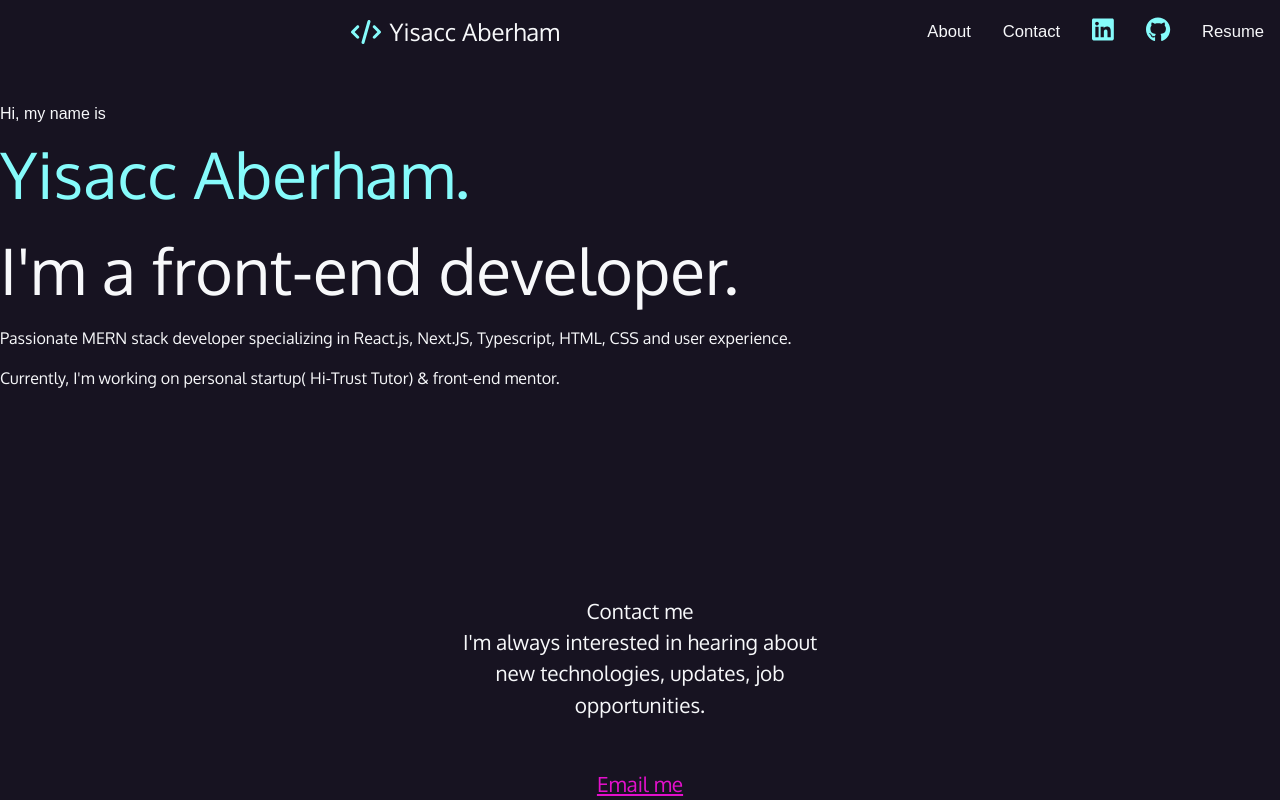
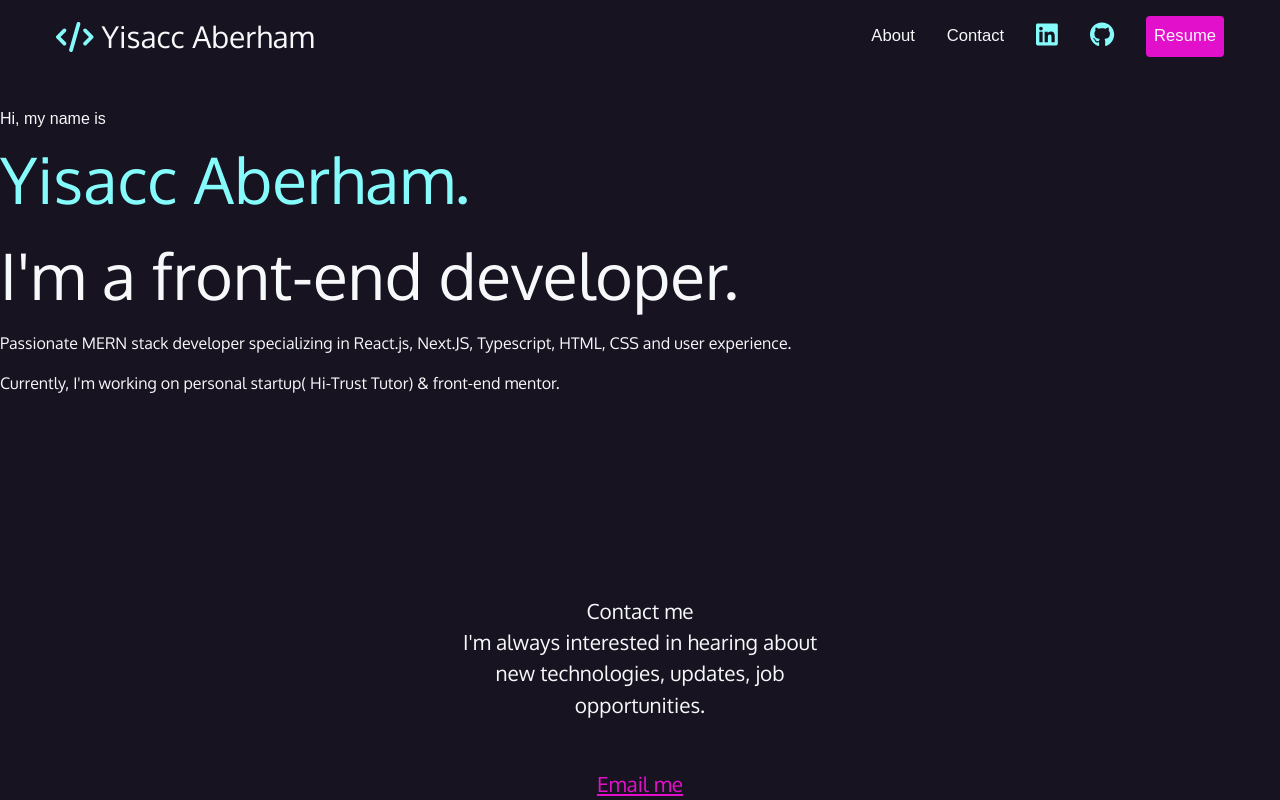
Before and after one commit to yisacc/portfolio, a Next.js app: page / in a window 1280 px wide. Built offline with nearby package versions, Linux system fonts and the light colour scheme; a web font is replaced by a local one.

Commit message:
make the navigation responsive

```diff
--- a/src/app/components/NavBar.tsx
+++ b/src/app/components/NavBar.tsx
@@ -4,10 +4,10 @@ import { FontAwesomeIcon } from "@fortawesome/react-fontawesome";
 
 const NavBar = () => {
   return (
-    <nav className="font-mono text-customSize p-4">
-      <ul className="list-none p-0 m-0 flex flex-nowrap justify-center items-center gap-8">
-        <li className="basis-full text-center">
-          <h1 className="text-bold text-2xl">
+    <nav className="font-mono text-customSize p-4 md:max-w-[1200px] md:my-0 md:mx-auto md:w-full">
+      <ul className="list-none p-0 m-0 flex flex-wrap flex-row justify-center items-center gap-8">
+        <li className="basis-full text-center md:basis-auto md:text-left md:mr-auto">
+          <h1 className="text-bold text-3xl">
             <a
               className="font-sans text-white no-underline block hover:text-magneta"
               href="/"
@@ -76,7 +76,7 @@ const NavBar = () => {
         <li>
           <h1>
             <a
-              className="text-white no-underline block hover:text-magneta"
+              className="text-white no-underline block hover:text-white bg-magneta p-2 rounded hover:bg-hotmag"
               href="/"
               target="_blank"
             >
--- a/src/app/globals.css
+++ b/src/app/globals.css
@@ -12,9 +12,7 @@ background-color: theme('colors.black');
 color:theme('colors.white');
 font-size:theme('fontSize.normal');
 }
-html{
-  box-sizing:border-box;
-}
+
 *,
 *::before,
 *::after {
```
